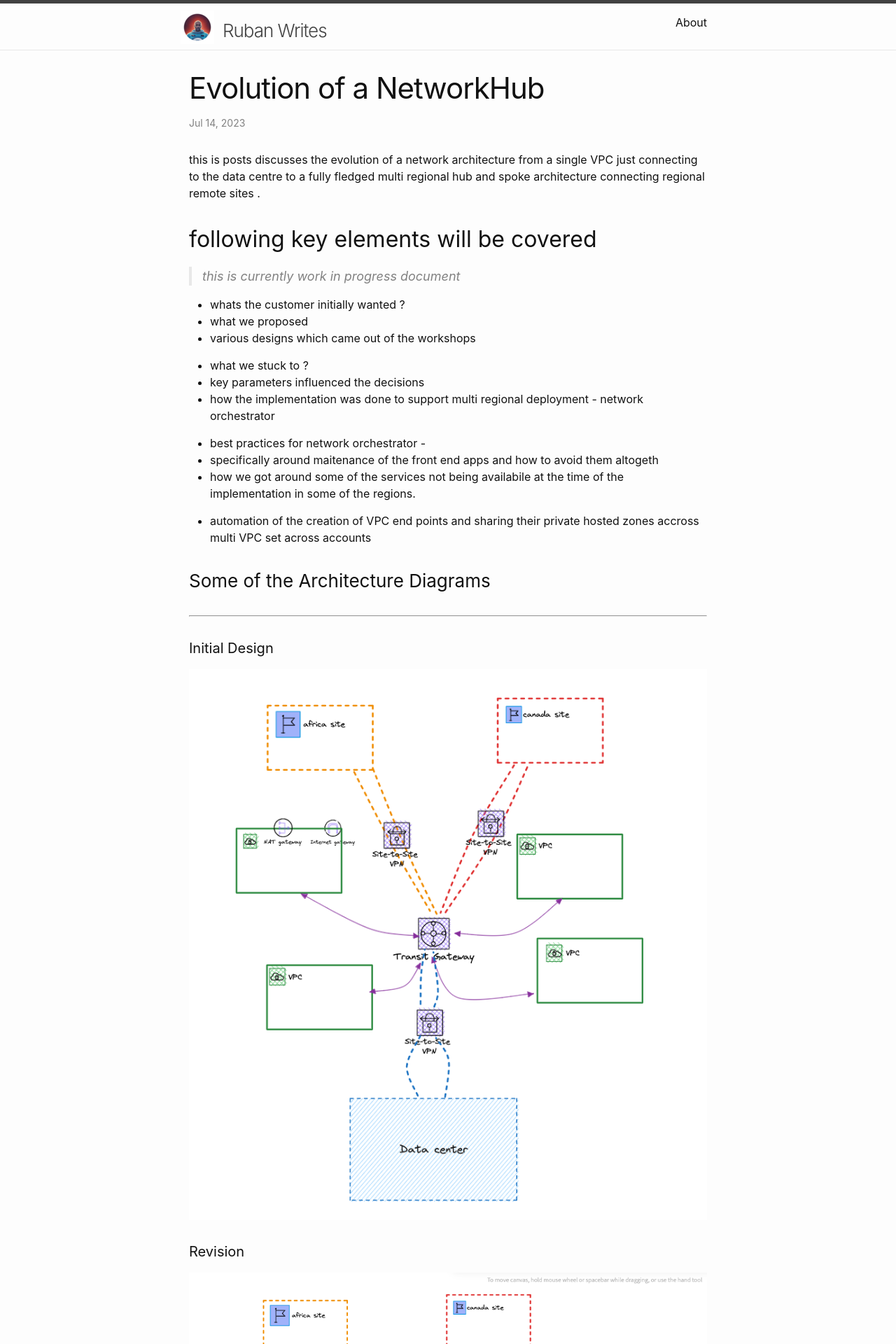
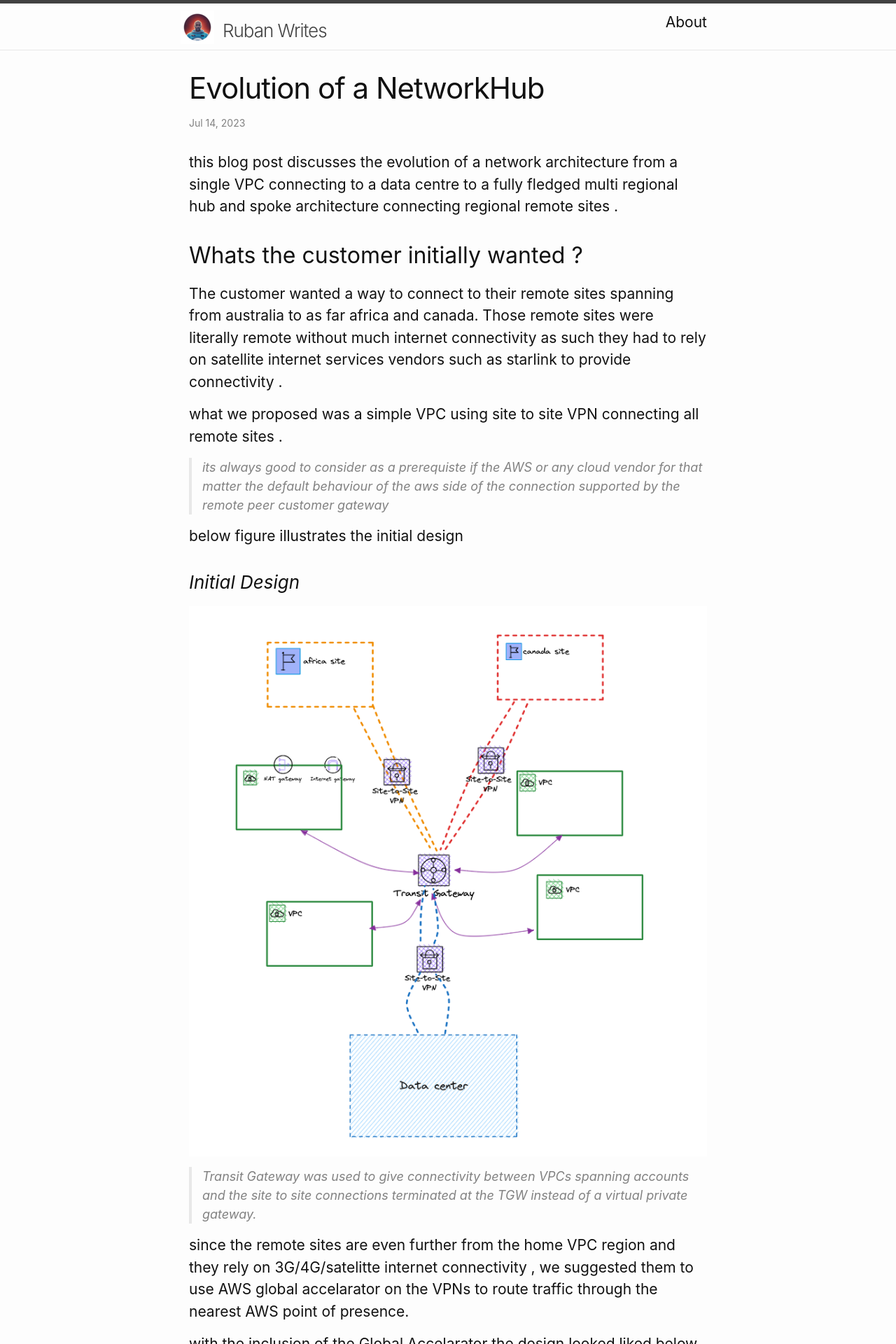
Before and after one commit to neelaruban/neelaruban.github.io, a Jekyll site: the page built from _posts/2023-07-14-evolution-of-a-vpc.md, in a window 1280 px wide. Shown: the top 1920 px of the page at 70% size. Built offline with Jekyll 4.4.1, drawn with Linux system fonts in a browser that asks for light colours; some of the changed text lies outside the part shown.

Commit message:
add images assets

```diff
--- a/_posts/2023-07-14-evolution-of-a-vpc.md
+++ b/_posts/2023-07-14-evolution-of-a-vpc.md
@@ -3,45 +3,75 @@
 title:  "Evolution of a NetworkHub"
 date:   2023-07-14  16:20:40 +1000
 categories: cloud aws
-image: multi-regional-networkhub.png
+image: multiregional-network-high-tolerance-hub.png
 ---
 
-this is posts discusses the evolution of a network architecture from a single VPC just connecting to the data centre to a fully fledged multi regional hub and spoke architecture connecting regional remote sites .
+this blog post discusses the evolution of a network architecture from a single VPC  connecting to a data centre to a fully fledged multi regional hub and spoke architecture connecting regional remote sites .
 
-## following key elements will be covered
 
-> this is currently work in progress document
+## Whats the customer initially wanted ?
 
-- whats the customer initially wanted ?
-- what we proposed
-- various designs which came out of the workshops
+The customer wanted a way to connect to their remote sites spanning from australia to as far africa and canada. Those remote sites were literally remote without much internet connectivity as such they had to rely on satellite internet services vendors such as starlink to provide connectivity .
 
-- what we stuck to ?
-- key parameters influenced the decisions
-- how the implementation was done to support multi regional deployment - network orchestrator
+what we proposed was a simple VPC using site to site VPN connecting all remote sites .
 
-- best practices for network orchestrator -
-- specifically around maitenance of the front end apps and how to avoid them altogeth
-- how we got around some of the services not being availabile at the time of the implementation in some of the regions.
+> its always good to consider as a prerequiste if the AWS or any cloud vendor for that matter   the default behaviour of the aws side of the connection supported by the remote peer customer gateway
 
-- automation of the creation of VPC end points and sharing their private hosted zones accross multi VPC set across accounts
+below figure illustrates the initial design
 
-### Some of the Architecture Diagrams
-
-***
-
-#### Initial Design
-
+### _Initial Design_
 ![image]({{ site.baseurl }}/assets/images/generic_initial.png)
 
-#### Revision
+> Transit Gateway was used to give connectivity between VPCs spanning accounts and the site to site connections terminated at the TGW instead of a virtual private gateway.
 
+since the remote sites are even further from the home VPC region and they rely on 3G/4G/satelitte internet connectivity , we suggested them to use AWS global accelarator on the VPNs to route traffic through the nearest AWS point of presence.
+
+with the inclusion of the Global Accelarator the design looked liked below
+
+
+### _With the inclusion of GA_
 ![image]({{ site.baseurl }}/assets/images/generic_with_ga.png)
 
-### Revision II
+Imagine you're a customer using a cloud service for important tasks. Just like anyone else, you wouldn't want all your important services to rely solely on one cloud provider. That would be risky, as it could lead to a single point of failure. So, to avoid that, you'd prefer to distribute the risks by not depending entirely on one cloud vendor.
+
+
+They sought the help of palo alto ( prisma cloud ) to provide a middle layer between the remote sites and the AWS side and also at the same time use the nearest point of presence provided by palo to alto closer to their remote sites .
+
+You would have already guessed how the design would be transformed into as you would see soon as depicted below
+
 
 ![image]({{ site.baseurl }}/assets/images/network-hub-palo-alto.png)
 
-### Revision III
+At this point in the design, we had successfully ensured high availability (meaning it could withstand any potential zonal failures) by using multiple zones and avoiding reliance on a single cloud vendor. However, there was still one concern that bothered the customer.
+
+***What if an AWS region or Palo Alto regional construct fails , will it pull down the rest of the services together with it ?***
+
+simple answer is **_yes_** . it would inevitably pull the rest of it down and how would you circumvent it ?
+
+So, we came to a decision: to make use of AWS regions. This choice greatly enhances the architecture's ability to handle faults and ensures overall stability. In this setup, each region will have its own network hub, just like in the initial design, and we'll maintain the same number of Virtual Private Clouds (VPCs) across AWS Accounts. All these network hubs will be interconnected in a mesh-like pattern.Each Site to site connection originating from Palo Alto Prisma will be terminated at each of the regional network hubs as shown below .
+
+initially every site to site VPN connection was rolled out to a single networkhub as show below
+
+### _Redundant Site to Site terminating at a network hub_
 
 ![image]({{ site.baseurl }}/assets/images/multi-regional-networkhub.png)
+
+then once the rest of the regional network hubs were ready those redudant connections made its way to its intended regional hub as shown below
+
+### _Site to Site terminating at each regional hub_
+
+![image]({{ site.baseurl }}/assets/images/multiregional-network-high-tolerance-hub.png)
+
+
+## Implementation
+
+
+[AWS serverless network orchestrator](https://github.com/aws-solutions/network-orchestration-for-aws-transit-gateway) was chosen as the automation tool for the multi regional network hub implementation. The tool was deployed using the [customisations for control tower](https://github.com/aws-solutions/aws-control-tower-customizations) pipeline via the master account .The orchestrator was seamless in its execution for applying attachments and associations for TGW and its route tables. Even the peering between regional TGW were applied using the orchestrator.
+
+> During the implementation of the orchestrator on a newly minted AWS region there were some services which were not yet available to fully leverage the featureset of the orchestrator. To work around this, we made a choice to programmatically exclude those services by making changes to the code.This way, we could still proceed with the implementation without those specific features.
+
+Due to security and cost optimisation considerations an egress VPC for each regional network-hub was introduced to direct all the outbound internet traffic from the all the spoke VPCs to go through it. In addition, interface endpoints with its own private PHZ were implemented on the same egress VPCs to keep the Spoke VPC traffic towards those AWS services within the AWS backbone.
+
+## Conclusion
+
+In simpler terms, We added an extra layer of protection to their cloud setup by bringing on another cloud provider between regional sites to AWS and also by opting in for AWS regional redundancy by way of multi regional networkhub , making it more reliable,fault tolerant and secure. This way, if one part of the system fails, it doesn't bring down everything else with it. It's like having a backup plan for when things don't go as expected. This design transformation helps ensure a smoother and safer cloud experience overall.
--- a/assets/css/style.scss
+++ b/assets/css/style.scss
@@ -1,6 +1,8 @@
 ---
 # Only the main Sass file needs front matter (the dashes are enough)
 ---
+// $base-font-family: sans-serif;
+// $brand-color: orange;
 
 @import
   "minima/skins/{{ site.minima.skin | default: 'classic' }}",
@@ -17,7 +19,9 @@
 }
 
 // body {
-//   font: 18px/1.4 $times;
+//    font: 400 20px/1.8 $base-font-family;
 // }
 
-body { font: 400 16px/1.5 -apple-system, BlinkMacSystemFont, "Segoe UI", Roboto, Helvetica, Arial, sans-serif, "Apple Color Emoji", "Segoe UI Emoji", "Segoe UI Symbol"; color: #111; background-color: #fdfdfd; -webkit-text-size-adjust: 100%; -webkit-font-feature-settings: "kern" 1; -moz-font-feature-settings: "kern" 1; -o-font-feature-settings: "kern" 1; font-feature-settings: "kern" 1; font-kerning: normal; display: flex; min-height: 100vh; flex-direction: column; }
+body { font: 400 21px/1.5 -apple-system, BlinkMacSystemFont, "Segoe UI", Roboto, Helvetica, Arial, sans-serif, "Apple Color Emoji", "Segoe UI Emoji", "Segoe UI Symbol"; color: #111; background-color: #fdfdfd; -webkit-text-size-adjust: 100%; -webkit-font-feature-settings: "kern" 1; -moz-font-feature-settings: "kern" 1; -o-font-feature-settings: "kern" 1; font-feature-settings: "kern" 1; font-kerning: normal; display: flex; min-height: 100vh; flex-direction: column; }
+
+// sueca_hd_regular,georgia,times,serif;
```
Also changed, not shown: assets/images/multiregional-ht-hub.png (added), assets/images/multiregional-network-high-tolerance-hub.png (added).
